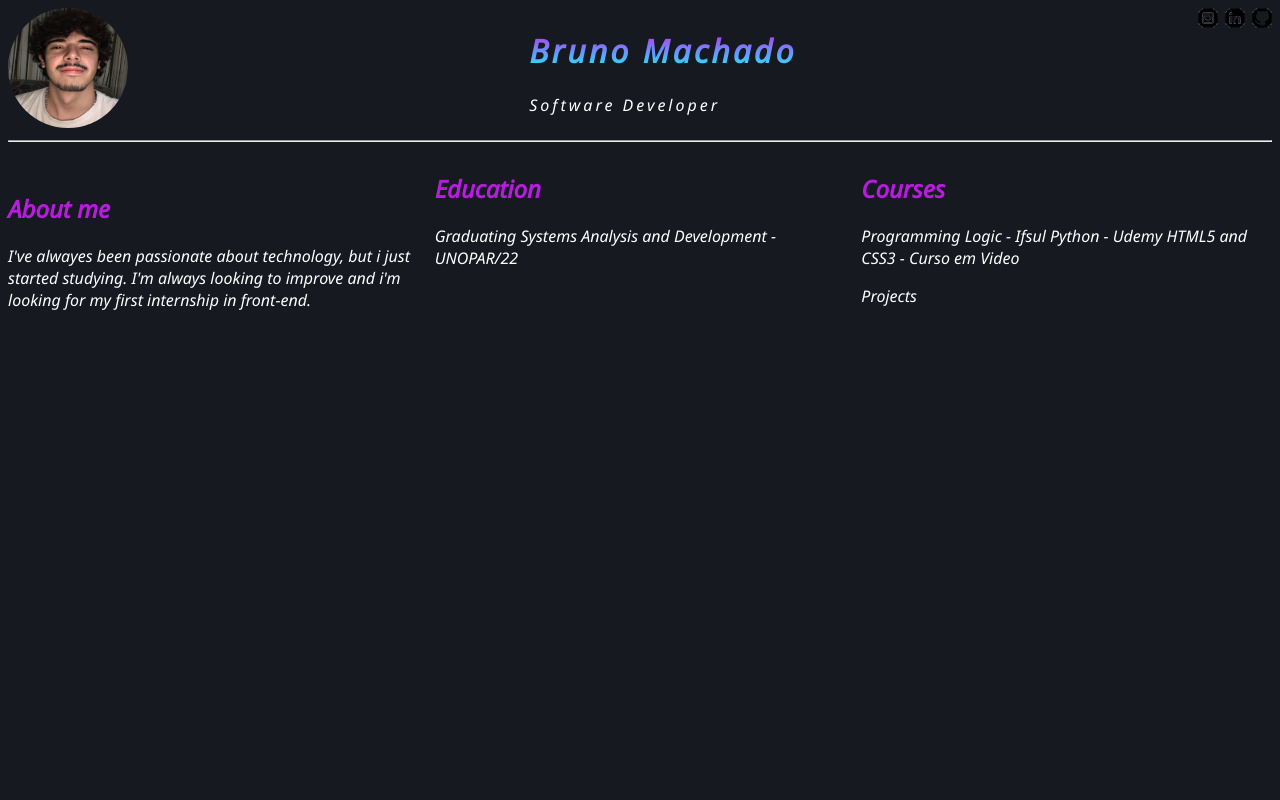
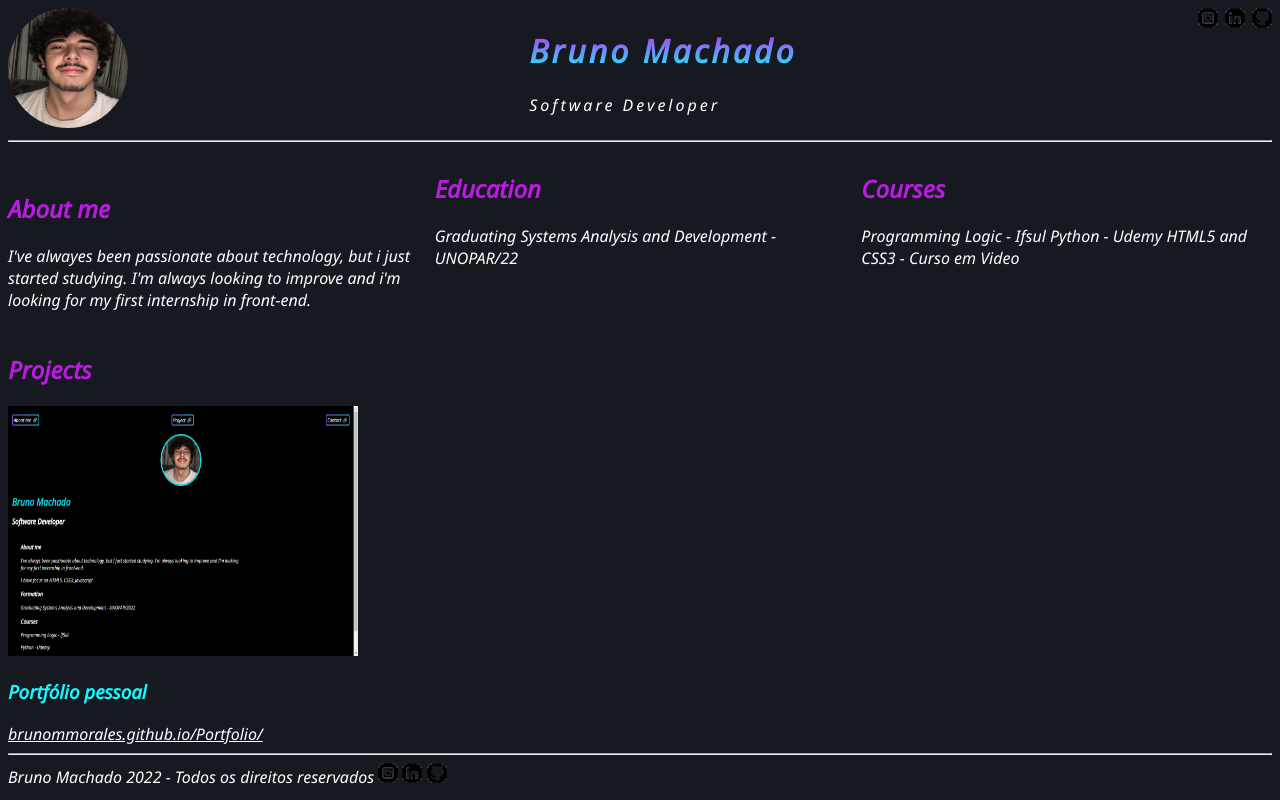
Before and after one commit to brunommorales/html-css, a plain HTML site: page index.html in a window 1280 px wide. Drawn offline with Linux system fonts and the light colour scheme.

Commit message:
Atualização

```diff
--- a/index.html
+++ b/index.html
@@ -25,27 +25,42 @@
         <br>
         <main>
             <div class="section">
-                <article>
+
+                <section>
                     <h2>About me</h2>
-                </article>
+                </section>
                 <p>I've alwayes been passionate about technology, but i just started studying. I'm always looking to improve and i'm looking for my first internship in front-end.</p>
 
-                <article>
+                <section>
                     <h2>Education</h2>
-                </article>
+                </section>
                 <p>Graduating Systems Analysis and Development - UNOPAR/22</p>
 
-                <article>
+                <section>
                     <h2>Courses</h2>
-                </article>
+                </section>
                 <p>Programming Logic - Ifsul
                     Python - Udemy
                     HTML5 and CSS3 - Curso em Video
                 </p>
-                <article>Projects</article>
-
+            </div>
+            <br>
+            <div class="projects">
+                <section>
+                    <h2>Projects</h2>
+                    <img src="imagens/projeto.png" alt="projeto_pessoal">
+                    <h3>Portfólio pessoal</h3>
+                    <a href="https://brunommorales.github.io/Portfolio/">brunommorales.github.io/Portfolio/</a>
+                </section>
+                <hr>
             </div>
         </main>
+        <footer> Bruno Machado 2022 - Todos os direitos reservados
+            <a href="https://www.instagram.com/brunu_machado/" target="_blank"><img src="imagens/icone-instagram.png" alt="instagram"></a>
+                <a href="https://www.linkedin.com/in/bruno-machado-964190232/" target="_blank"><img src="imagens/icone-linkedin.png" alt="linkedin""></a>
+                <a href="https://github.com/brunommorales" target="_blank"><img src="imagens/icone-github.png" alt="github" ></a>
+        </footer>
+
     </div>
 </body>
 </html>
--- a/style.css
+++ b/style.css
@@ -34,7 +34,7 @@ div > p {
     color: white;
 }
 
-article > h2 {
+section > h2 {
     color: var(--cor-das-letras);
 }
 
@@ -48,8 +48,31 @@ main {
     width: 120px;
 }
 
-.section{
-    columns: 3;
+.section {
+     columns: 3;
+}
 
+.projects > h2 {
+    color: var(--cor-das-letras);
+}
 
+section > img {
+    width: 350px;
+    height: 250px;
 }
+
+section > h3 {
+    color: #14faff;
+}
+
+section > a {
+    color: white;
+}
+
+footer {
+    color: white;
+}
+
+footer > a {
+    justify-content: flex-end;
+}
```
Also changed, not shown: imagens/projeto.png (added).
